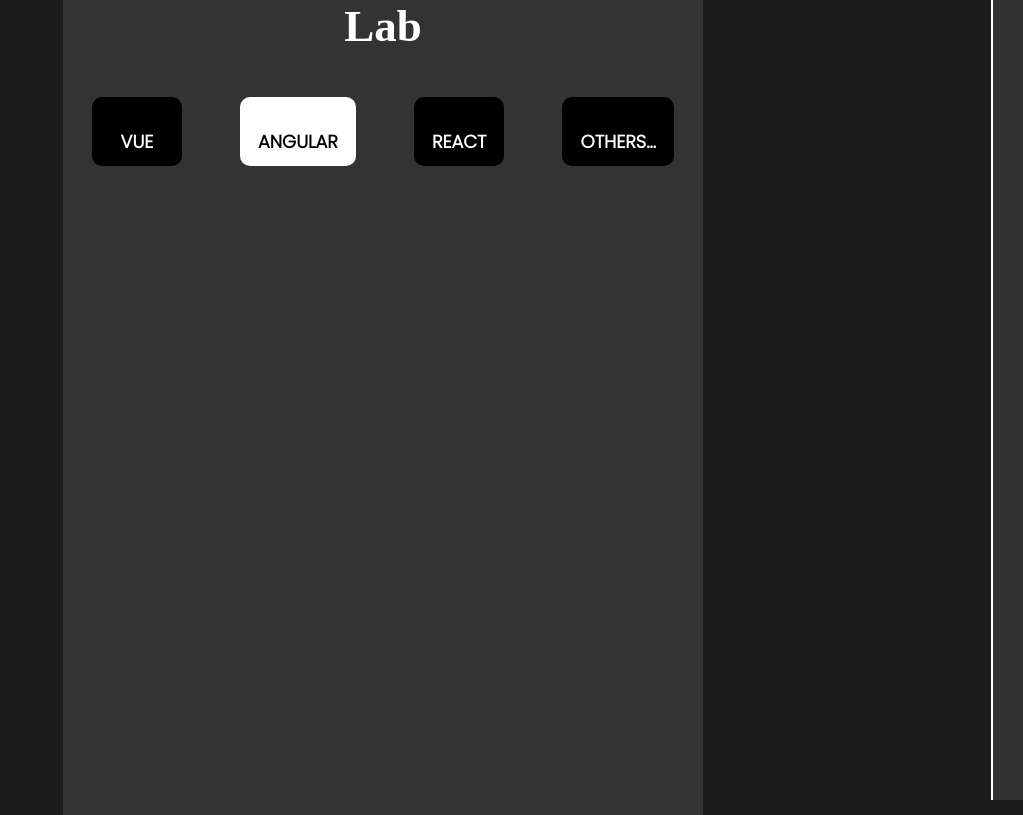
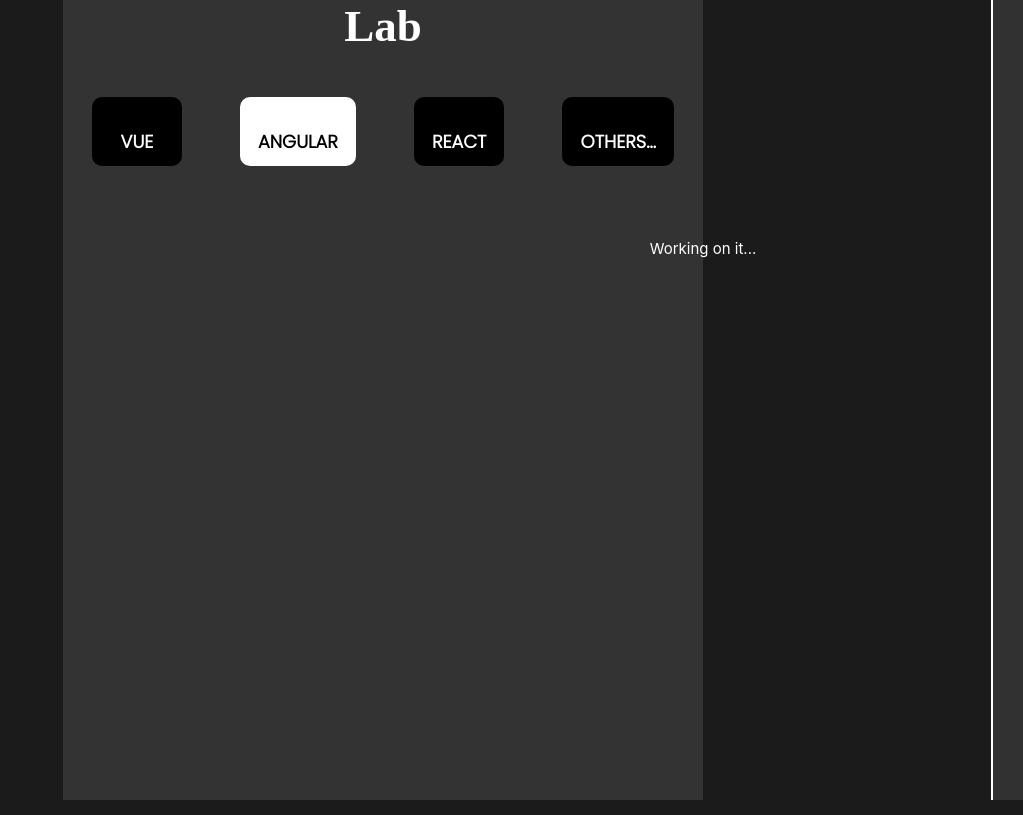
Before and after one commit to AlvaroDDG86/alvarodedios.me, a Svelte app: page /projects in a window 1280 px wide. Both pictures are taken after a click on the item "ANGULAR". Shown: the whole page, without its empty margins (257-1280 px from the left). Built offline with nearby package versions, Linux system fonts and the light colour scheme; some icons are missing; a web font is replaced by a local one.

Commit message:
Fit width

```diff
--- a/src/App.svelte
+++ b/src/App.svelte
@@ -23,8 +23,11 @@
 <style lang="scss">
 .container {
 	position: relative;
-	width: 100vw;
+	max-width: 100vw;
 	min-height: 100vh;
 	overflow: hidden;
 }
+// * {
+//     outline: 1px solid #f00 !important;
+// }
 </style>
--- a/src/views/About.svelte
+++ b/src/views/About.svelte
@@ -74,10 +74,12 @@
 </script>
 <section class="about">
     <h1 class="about__header">About me</h1>
-    <p class="about__p">Hey everyone, My name is Álvaro, and I'm from Spain. In the last five years, I've been working as a software developer. In my opinion, technology is here to help us, and I am trying to make software that is easy to use, reusable, fast, and easy to understand.</p>
-    <p class="about__p">As a programmer, I have had the opportunity to work with the latest technologies such as .net, angular 6+, vue 2 and 3 and more.</p>
-    <p class="about__p">From the very beginning, I've always tried to improve my skills through courses, practices, and enjoying the journey.</p>
-    <p class="about__p">I am always willing to communicate, assist, ask, learning and be part of a team.</p>
+    <div class="about__desc">
+        <p class="about__p">Hey everyone, My name is Álvaro, and I'm from Spain. In the last five years, I've been working as a software developer. In my opinion, technology is here to help us, and I am trying to make software that is easy to use, reusable, fast, and easy to understand.</p>
+        <p class="about__p">As a programmer, I have had the opportunity to work with the latest technologies such as .net, angular 6+, vue 2 and 3 and more.</p>
+        <p class="about__p">From the very beginning, I've always tried to improve my skills through courses, practices, and enjoying the journey.</p>
+        <p class="about__p">I am always willing to communicate, assist, ask, learning and be part of a team.</p>
+    </div>
     <h2 class="about__title">Skills</h2>
     <div class="about__skills-content">
     {#each skills as skill}
@@ -104,6 +106,7 @@
     margin: 0 auto;
     max-width: 50%;
     background-color: #333;
+    box-sizing: border-box;
     min-height: 100vh;
 }
 
@@ -112,6 +115,10 @@
     font-size: 3em;
     text-align: center;
     font-family: 'Pushster', cursive;
+}
+.about__desc {
+    max-width: 100vw;
+    box-sizing: border-box;
 }
 
 .about__p {
@@ -143,7 +150,6 @@
     margin: 0 auto;
     width: 75%;
     box-sizing: border-box;
-    padding-bottom: 2em;
 }
 
 .about__skills-list {
--- a/src/views/Projects.svelte
+++ b/src/views/Projects.svelte
@@ -83,11 +83,18 @@
             {/each}
         </ul>
     </nav>
-    <div class="lab__projects">
-        {#each filteredProjects as project}
-            <Project project={project} />
-        {/each}
-    </div>
+    {#if filteredProjects.length}
+        <div class="lab__projects">
+            {#each filteredProjects as project}
+                <Project project={project} />
+            {/each}
+        </div>
+    {:else}
+        <div class="lab__notfound">
+            Working on it...
+        </div>
+    {/if}
+
 </section>
 <style lang="scss">
 .lab {
@@ -96,6 +103,7 @@
     background-color: #333;
     min-height: 100vh;
     padding-bottom: 1em;
+    box-sizing: border-box;
     &__header {
         margin: 0;
         font-size: 3em;
@@ -157,7 +165,7 @@
     &__framwork-icon {
         height: 22px;
     }
-    .lab__projects {
+    &__projects {
         display: grid;
         grid-template-columns: repeat(auto-fill,minmax(200px, 1fr));
         grid-gap: 3em;
@@ -165,6 +173,13 @@
         padding: 0;
         margin: 2em;
         box-sizing: border-box;
+    }
+    &__notfound {
+        min-height: 5em;
+        width: 100vw;
+        display: flex;
+        justify-content: center;
+        align-items: center;
     }
 }
 @media only screen and (max-width: 992px) {
--- a/src/views/Work.svelte
+++ b/src/views/Work.svelte
@@ -146,6 +146,7 @@
     max-width: 50%;
     background-color: #333;
     min-height: 100vh;
+    box-sizing: border-box;
 }
 
 .work__header {
```
